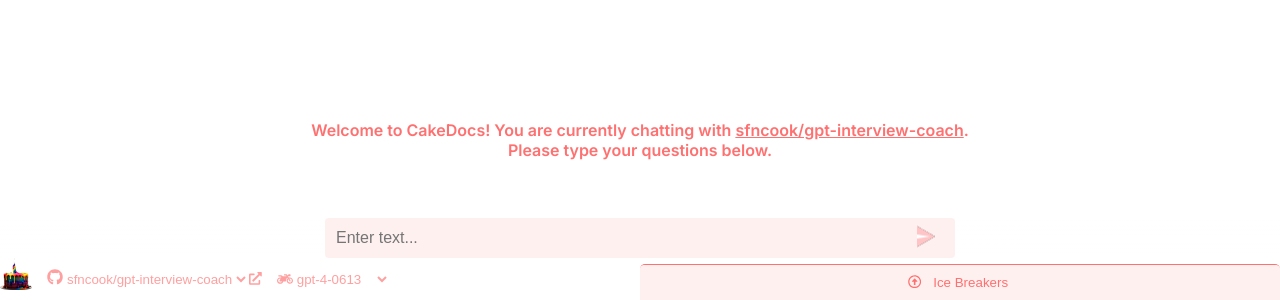
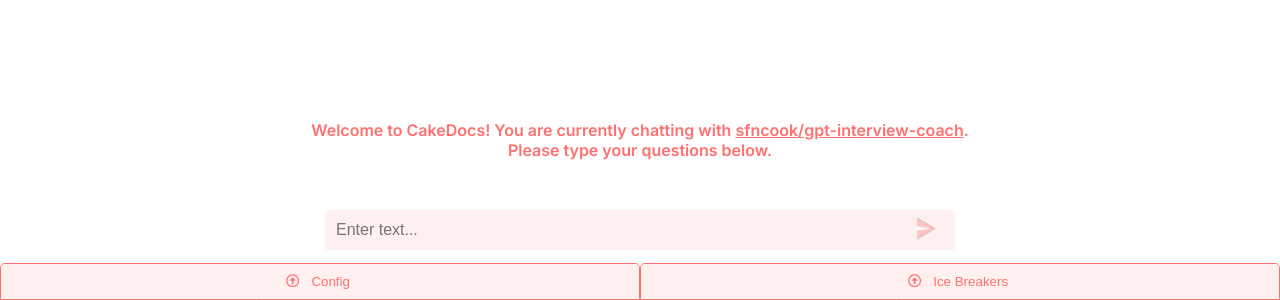
Before and after one commit to sfncook/cakedocs-web-ui, a Next.js app: page / in a window 1280 px wide. Shown: the part 500-800 px from the top of the page. Built offline with nearby package versions, Linux system fonts and the light colour scheme.

Commit message:
drawers sideby side

```diff
--- a/components/Drawer.js
+++ b/components/Drawer.js
@@ -2,6 +2,7 @@
 import styles from '@/styles/Drawer.module.css'
 import ProjectSelect from "@/components/ProjectSelect";
 import ModelSelect from "@/components/ModelSelect";
+import { FaRegArrowAltCircleUp, FaRegArrowAltCircleDown } from 'react-icons/fa';
 
 export default function Drawer ({
   repos, setSelectedRepo, selectedRepo,
@@ -13,10 +14,13 @@
         setIsOpen(!isOpen)
     }
 
+    const icon = isOpen ? <FaRegArrowAltCircleDown /> : <FaRegArrowAltCircleUp />
+
     return (
       <div className={`${styles.drawerContainer} ${isOpen && styles.open} ${!isOpen && styles.closed}`}>
         <button className={styles.toggleButton} onClick={toggleOpen}>
-          <span className={styles.arrowIcon}>↑</span>
+          {icon}
+          <span className={styles.toggleButtonTxt}>Config</span>
         </button>
           <div className={styles.drawerContent}>
             <ProjectSelect repos={repos} setSelectedRepo={setSelectedRepo} selectedRepo={selectedRepo} />
--- a/components/FooterContainer.js
+++ b/components/FooterContainer.js
@@ -18,26 +18,16 @@
   return (
       <div className={styles.footerContainer}>
         <QueryInput submitQuery={submitQuery} addNewUserMsg={addNewUserMsg} waiting={waiting} />
-        <Drawer
-          repos={repos}
-          setSelectedRepo={setSelectedRepo}
-          selectedRepo={selectedRepo}
-          models={models}
-          setSelectedModel={setSelectedModel}
-          selectedModel={selectedModel}
-        />
         <div className={styles.footerContainer2}>
           <div className={styles.footerLeftContainer}>
-            <Image
-              src="/cake.png"
-              alt="CakeDocs.AI"
-              className={styles.cakeLogo}
-              width={100}
-              height={24}
-              priority
+            <Drawer
+              repos={repos}
+              setSelectedRepo={setSelectedRepo}
+              selectedRepo={selectedRepo}
+              models={models}
+              setSelectedModel={setSelectedModel}
+              selectedModel={selectedModel}
             />
-            <ProjectSelect repos={repos} setSelectedRepo={setSelectedRepo} selectedRepo={selectedRepo} />
-            <ModelSelect models={models} setSelectedModel={setSelectedModel} selectedModel={selectedModel} />
           </div>
 
           <div className={styles.footerRightContainer}>
--- a/styles/Drawer.module.css
+++ b/styles/Drawer.module.css
@@ -1,11 +1,11 @@
 .drawerContainer {
   position: fixed;
   bottom: 0;
-  width: 100%;
+  width: 50%;
   overflow: hidden;
   border-top-right-radius: 5px;
   border-top-left-radius: 5px;
-  border-top: 1px solid #FF7070;
+  border: 1px solid #FF7070;
   background-color: white;
 }
 
@@ -22,14 +22,14 @@
   border: none;
   cursor: pointer;
   outline: none;
+  color: #FF7070;
+  display: flex;
+  flex-direction: row;
+  justify-content: center;
 }
-
-.arrowIcon {
-  display: inline-block;
-  transform: rotate(0deg);
-  transition: transform 0.3s;
-  color: #FF7070;
-  font-weight: 800;
+.toggleButton > * {
+  margin-left: 4px;
+  margin-right: 8px;
 }
 
 /* Styles for when the drawer is open */
@@ -57,13 +57,9 @@
   margin-left: 0 !important;
 }
 
-.drawerContainer.open .arrowIcon {
-  transform: rotate(180deg);
-}
-
 /* Media query for desktop sized browsers */
-@media (min-width: 768px) {
-  .drawerContainer {
-    display: none;
-  }
-}
+/*@media (min-width: 768px) {*/
+/*  .drawerContainer {*/
+/*    display: none;*/
+/*  }*/
+/*}*/
--- a/styles/FooterContainer.module.css
+++ b/styles/FooterContainer.module.css
@@ -8,6 +8,7 @@
   justify-content: flex-end;
   align-items: center;
   background: linear-gradient(to bottom, transparent, white 50%);
+  padding-bottom: 50px;
 }
 .footerContainer2 {
   width: 100%;
@@ -49,11 +50,11 @@
 }
 
 /* Media query for mobile sized */
-@media (max-width: 768px) {
-  .footerContainer2 {
-    display: none;
-  }
-  .footerContainer {
-    padding-bottom: 50px;
-  }
-}
+/*@media (max-width: 768px) {*/
+/*  .footerContainer2 {*/
+/*    display: none;*/
+/*  }*/
+/*  .footerContainer {*/
+/*    padding-bottom: 50px;*/
+/*  }*/
+/*}*/
--- a/styles/QuestionHintsDrawer.module.css
+++ b/styles/QuestionHintsDrawer.module.css
@@ -5,7 +5,7 @@
   overflow: hidden;
   border-top-right-radius: 5px;
   border-top-left-radius: 5px;
-  border-top: 1px solid #FF7070;
+  border: 1px solid #FF7070;
   background-color: white;
 }
 
```
